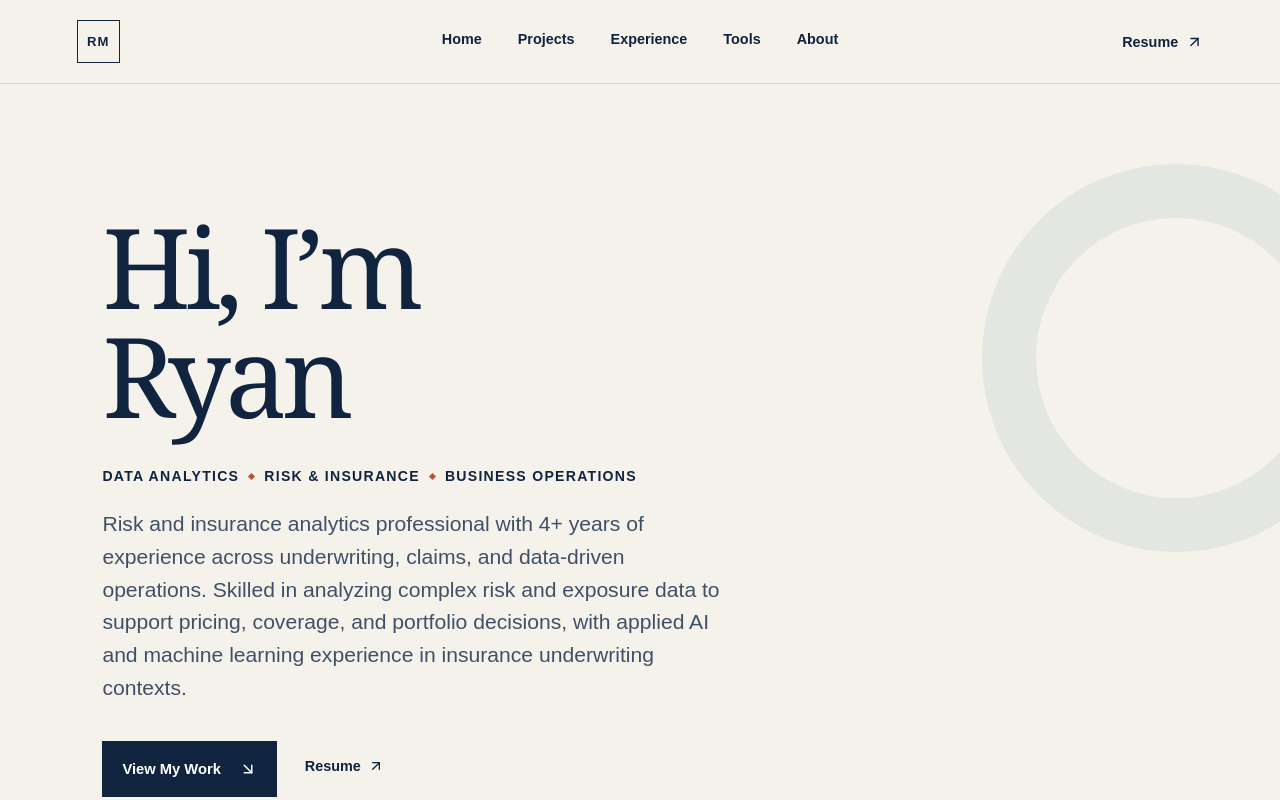
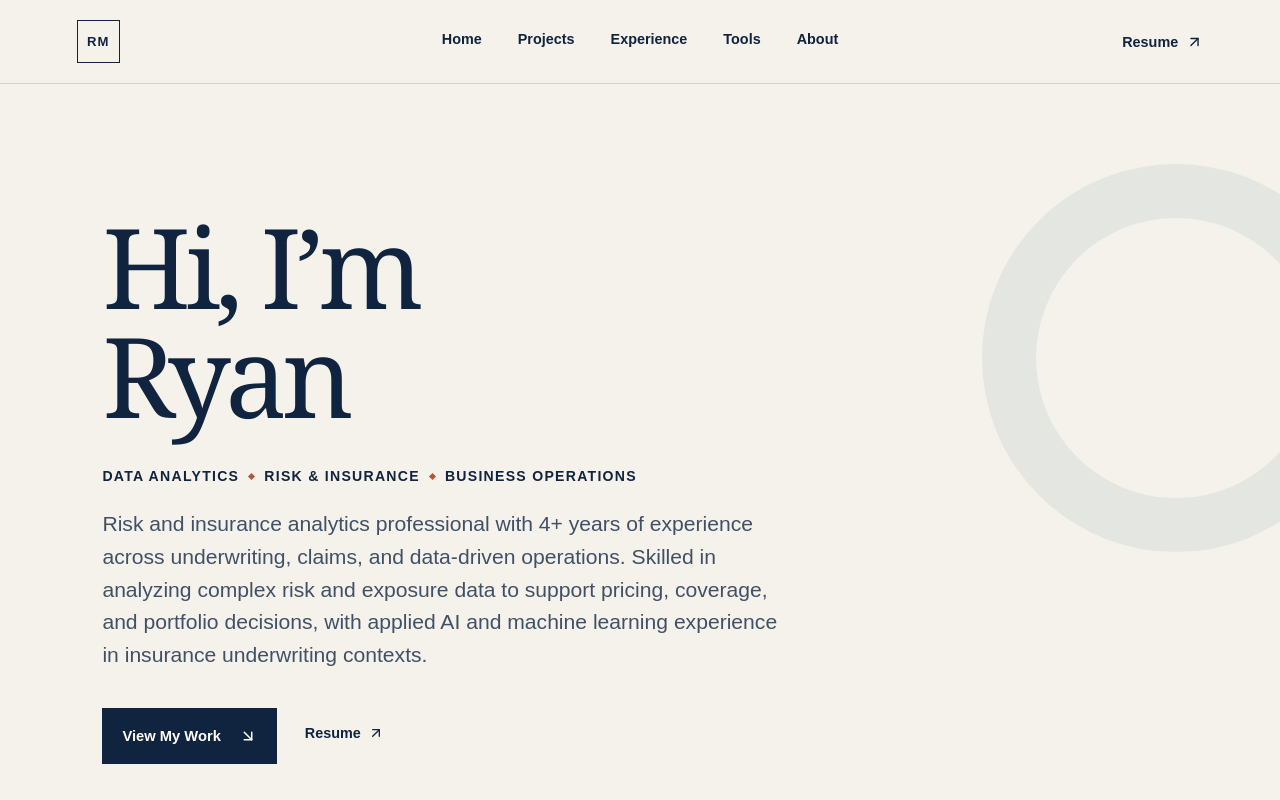
Before and after one commit to ryanmakamba/ryanmakamba.github.io, a Next.js app: page / in a window 1280 px wide. Shown: the top 800 px of the page. Built offline with nearby package versions, Linux system fonts and the light colour scheme.

Commit message:
Expand hero after removing current focus panel

```diff
--- a/app/globals.css
+++ b/app/globals.css
@@ -12,8 +12,9 @@ nav a:hover,.text-link:hover { border-color:var(--rust); }
 .header-contact { justify-self:end; display:flex; align-items:center; gap:8px; font-size:.9rem; font-weight:700; }
 .header-contact svg,.project-body a svg { width:17px; }
 
-.hero { min-height:calc(100vh - 84px); display:grid; grid-template-columns:minmax(0,1fr) minmax(280px,32%); padding:clamp(70px,10vw,140px) clamp(24px,8vw,130px) 90px; gap:clamp(40px,8vw,130px); align-items:center; border-bottom:1px solid var(--line); position:relative; overflow:hidden; }
+.hero { min-height:calc(100vh - 84px); display:grid; grid-template-columns:minmax(0,1fr); padding:clamp(70px,10vw,140px) clamp(24px,8vw,130px) 90px; gap:clamp(40px,8vw,130px); align-items:center; border-bottom:1px solid var(--line); position:relative; overflow:hidden; }
 .hero:after { content:""; position:absolute; width:280px; height:280px; border:54px solid rgba(31,92,120,.08); border-radius:50%; right:-90px; top:80px; }
+.hero-copy { max-width:900px; position:relative; z-index:1; }
 .eyebrow { text-transform:uppercase; letter-spacing:.16em; font-size:.76rem!important; font-weight:800; margin:0 0 26px; display:flex; align-items:center; gap:10px; }
 .eyebrow span { width:8px; height:8px; border-radius:50%; background:var(--rust); }
 h1 { font-family:Georgia,'Times New Roman',serif; font-size:clamp(4.2rem,8.7vw,8.2rem); line-height:.98; letter-spacing:-.05em; font-weight:500; margin:0; }
@@ -100,6 +101,7 @@ h1 { font-family:Georgia,'Times New Roman',serif; font-size:clamp(4.2rem,8.7vw,8
 .timeline time { justify-self:end; text-align:right; color:#d88768; font-size:.76rem; line-height:1.5; letter-spacing:.04em; font-weight:800; }
 
 .about { background:var(--white); padding-left:0; padding-right:0; }
+.education-section { background:var(--white); }
 .about-intro { padding:0 clamp(24px,8vw,130px) 80px; display:grid; grid-template-columns:26% minmax(0,1fr); align-items:start; }
 .about-intro .eyebrow { grid-row:1 / span 2; }
 .about-intro h2 { margin:0; max-width:950px; }
```
